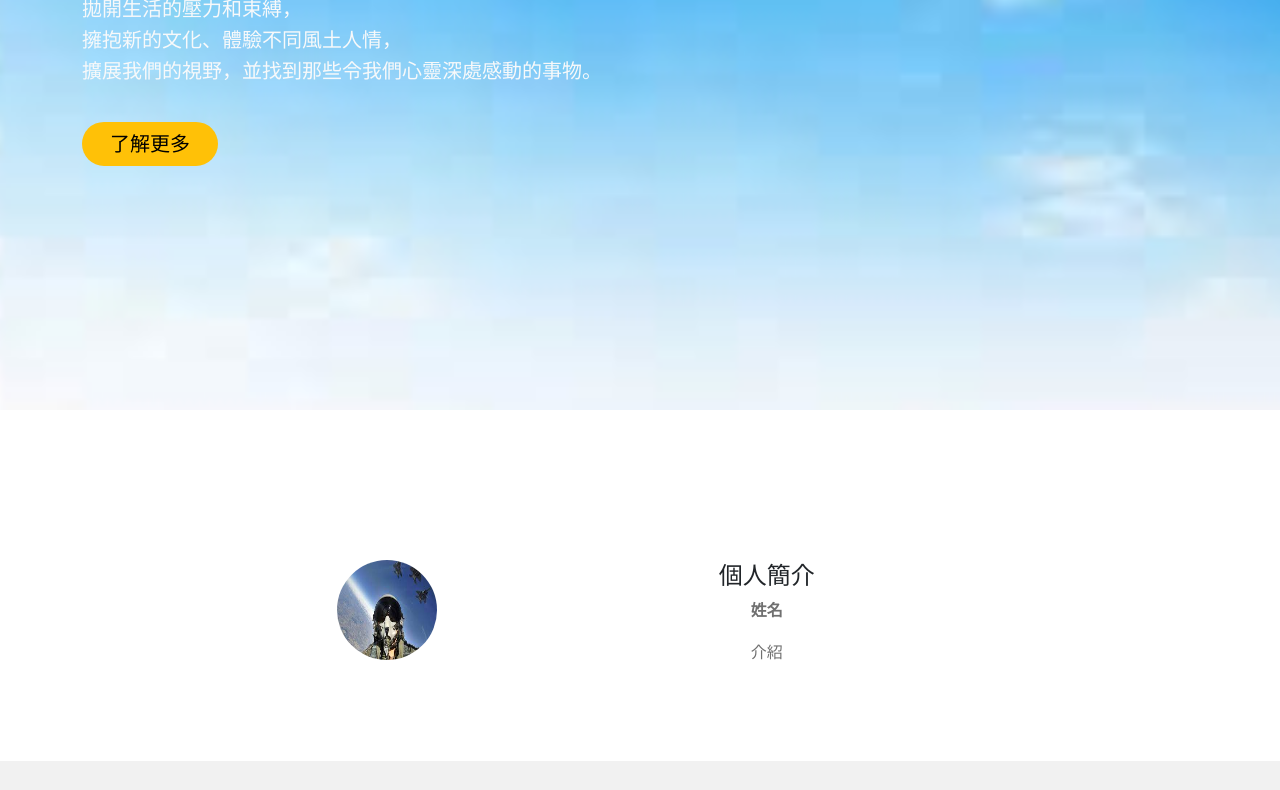
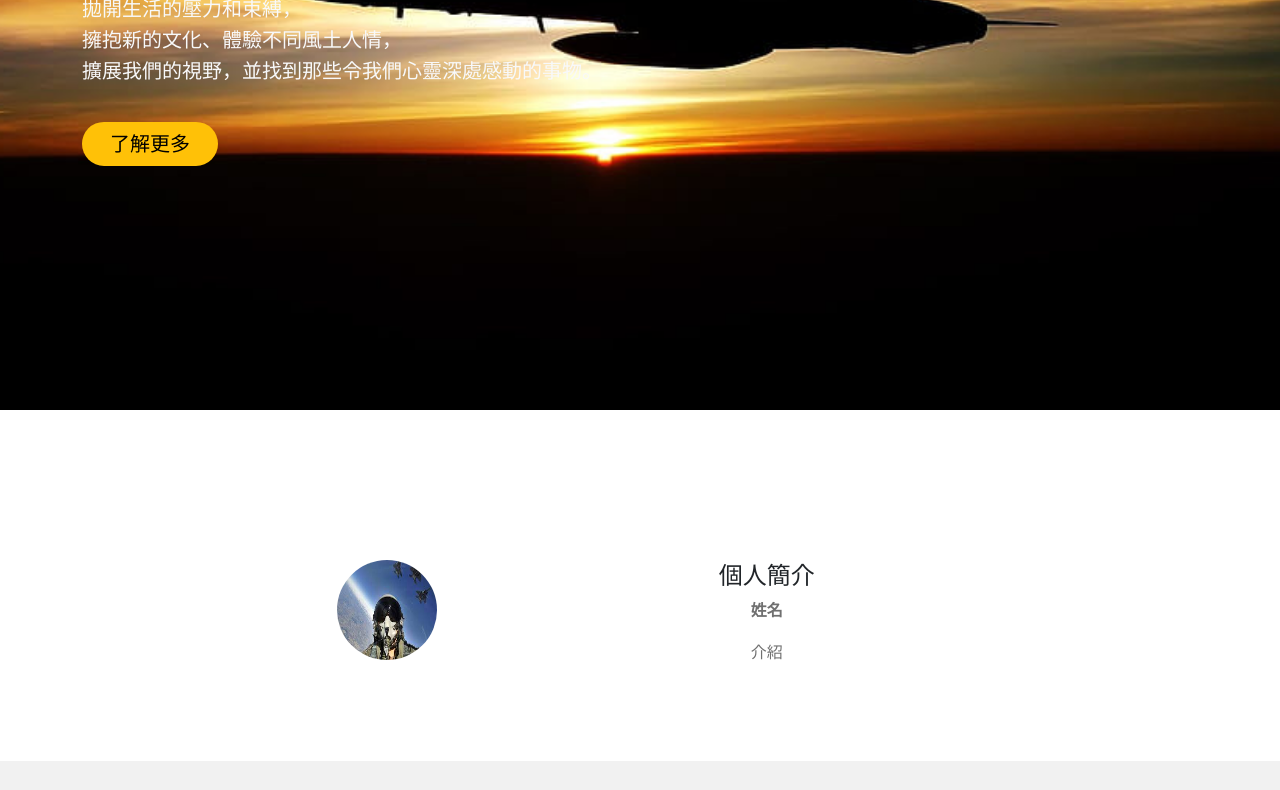
Before and after one commit to k90418156/k90418156.github.io, a plain HTML site: page index.html in a window 1280 px wide. Shown: the part 390-1180 px from the top of the page. Drawn offline with nearby package versions, Linux system fonts and the light colour scheme.

Commit message:
Add files via upload

```diff
--- a/css/style.css
+++ b/css/style.css
@@ -11,7 +11,7 @@ nav li{
 	    margin: 0 13px;
 }
 #intro .jumbotron{
-	background: url('../pictures/sky.jpg');
+	background: url('../pictures/airforce.jpg');
 	background-size: cover;
     background-repeat: no-repeat;
     background-position: 50%;
```
